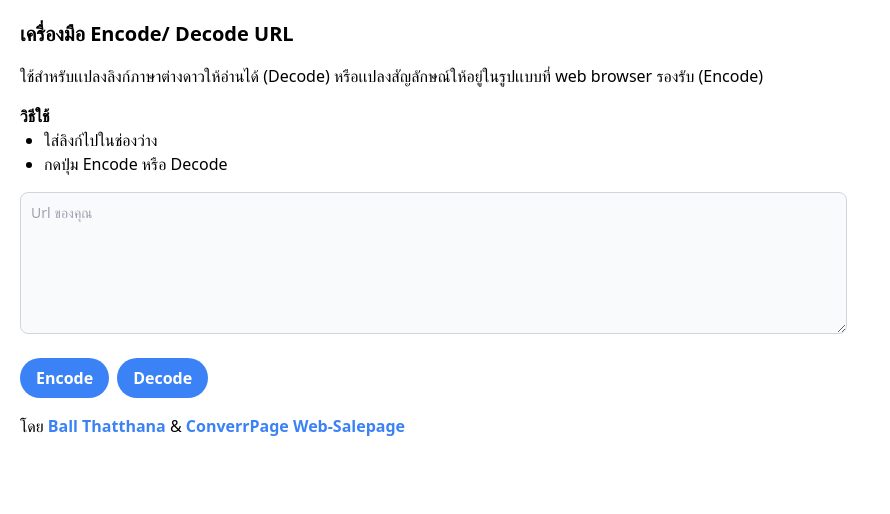
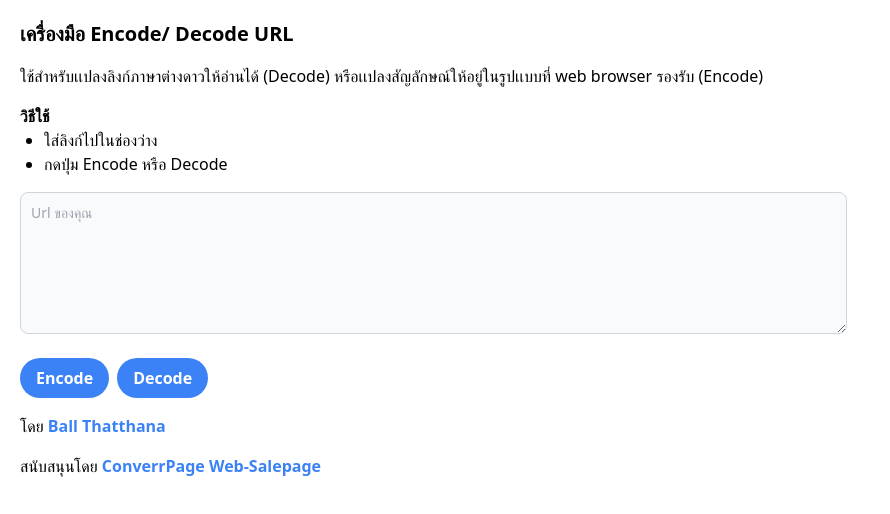
Before and after one commit to BallThatthana/encodedecode, a Vue app: page / in a window 1280 px wide. Shown: the top 514 px of the page, without its empty margins (0-890 px from the left). Built offline with nearby package versions, Linux system fonts and the light colour scheme.

Commit message:
Update EncodeDecode.vue

```diff
--- a/src/components/EncodeDecode.vue
+++ b/src/components/EncodeDecode.vue
@@ -9,7 +9,8 @@
       </form>
     </div>
     <div class="container">
-      <p class="mt-4">โดย <a href="https://ballthatthana.com" target="_blank" class="text-blue-500 font-bold">Ball Thatthana</a> & <a href="https://converrpage.com" target="_blank" class="text-blue-500 font-bold">ConverrPage Web-Salepage</a></p>
+      <p class="mt-4">โดย <a href="https://ballthatthana.com" target="_blank" class="text-blue-500 font-bold">Ball Thatthana</a></p>
+      <p class="mt-4">สนับสนุนโดย <a href="https://converrpage.com" target="_blank" class="text-blue-500 font-bold">ConverrPage Web-Salepage</a></p>
     </div>
   </div>
 </template>
```
